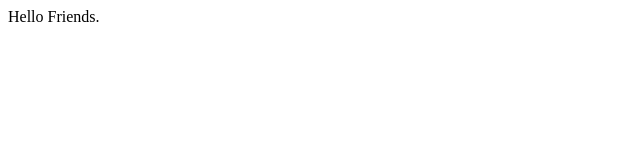
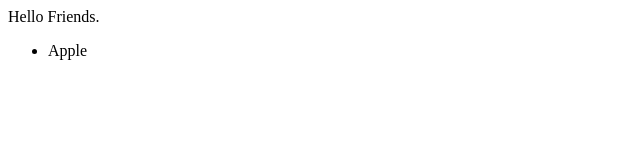
Before and after one commit to nicklausong/week9-1, a website: page index.html in a window 1280 px wide. Shown: the full height of the page, 0-640 px from the left. Drawn offline with Linux system fonts and the light colour scheme.

Commit message:
added unordered list

```diff
--- a/index.html
+++ b/index.html
@@ -2,6 +2,9 @@
   <body>
     <div id="app">
       Hello Friends.
+      <ul>
+        <li> Apple </li>
+      </ul>
     </div>
   </body>
 </html>
```
